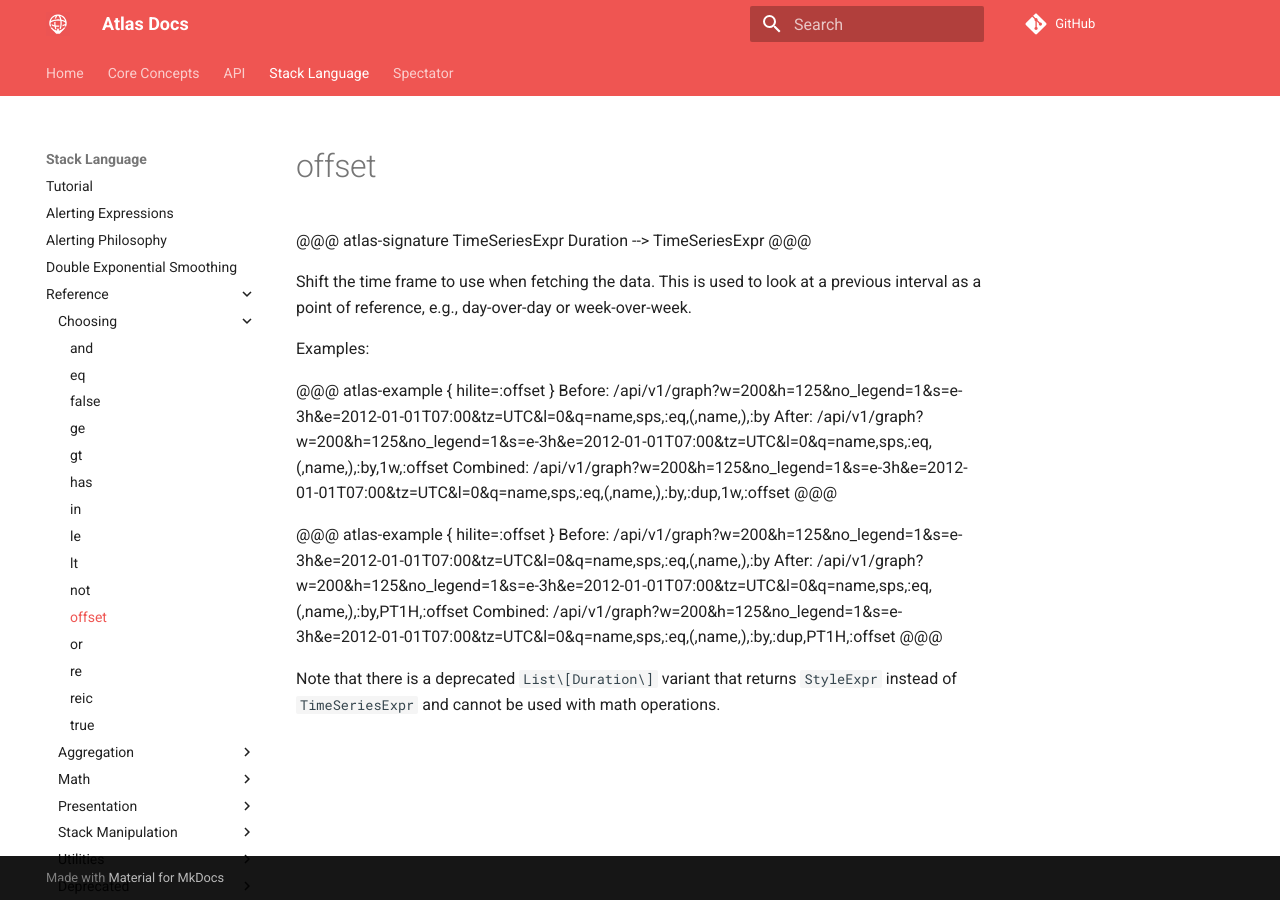
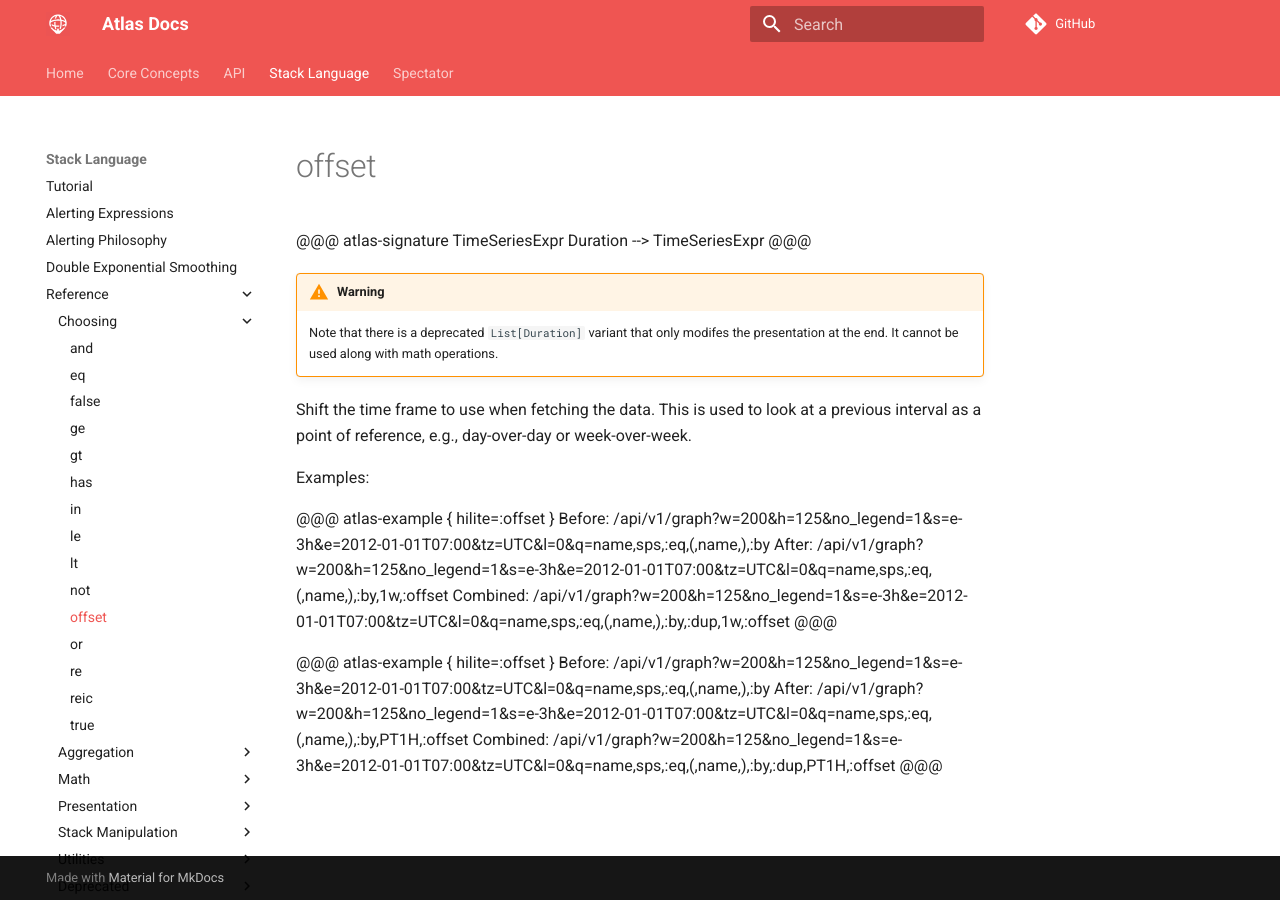
Before and after one commit to Netflix/atlas-docs, an MkDocs documentation site: the page built from docs/asl/ref/offset.md, in a window 1280 px wide. Built offline with MkDocs 1.6.1 and Material for MkDocs 9.7.7, drawn with Linux system fonts in a browser that asks for light colours; comment, search, counter and statistics services are not loaded.

Commit message:
make offset warning more prominent (#124)
Make notice about deprecated warning for offset
more prominent. It was pretty easy to overlook
when below the examples.

```diff
--- a/docs/asl/ref/offset.md
+++ b/docs/asl/ref/offset.md
@@ -4,6 +4,10 @@ Duration
 -->
 TimeSeriesExpr
 @@@
+
+!!! warning
+    Note that there is a deprecated `List[Duration]` variant that only modifes the presentation
+    at the end. It cannot be used along with math operations.
 
 Shift the time frame to use when fetching the data. This is used to look at a previous
 interval as a point of reference, e.g., day-over-day or week-over-week.
@@ -21,6 +25,3 @@ Before: /api/v1/graph?w=200&h=125&no_legend=1&s=e-3h&e=2012-01-01T07:00&tz=UTC&l
 After: /api/v1/graph?w=200&h=125&no_legend=1&s=e-3h&e=2012-01-01T07:00&tz=UTC&l=0&q=name,sps,:eq,(,name,),:by,PT1H,:offset
 Combined: /api/v1/graph?w=200&h=125&no_legend=1&s=e-3h&e=2012-01-01T07:00&tz=UTC&l=0&q=name,sps,:eq,(,name,),:by,:dup,PT1H,:offset
 @@@
-
-Note that there is a deprecated `List\[Duration\]` variant that returns `StyleExpr` instead
-of `TimeSeriesExpr` and cannot be used with math operations.
```
